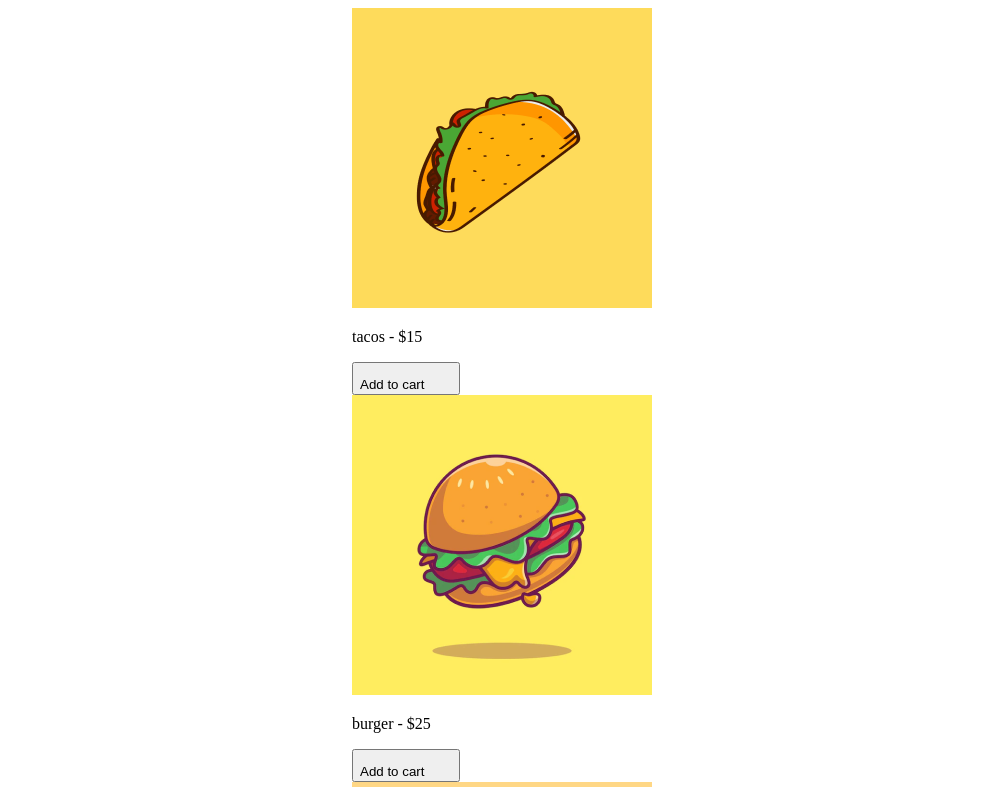
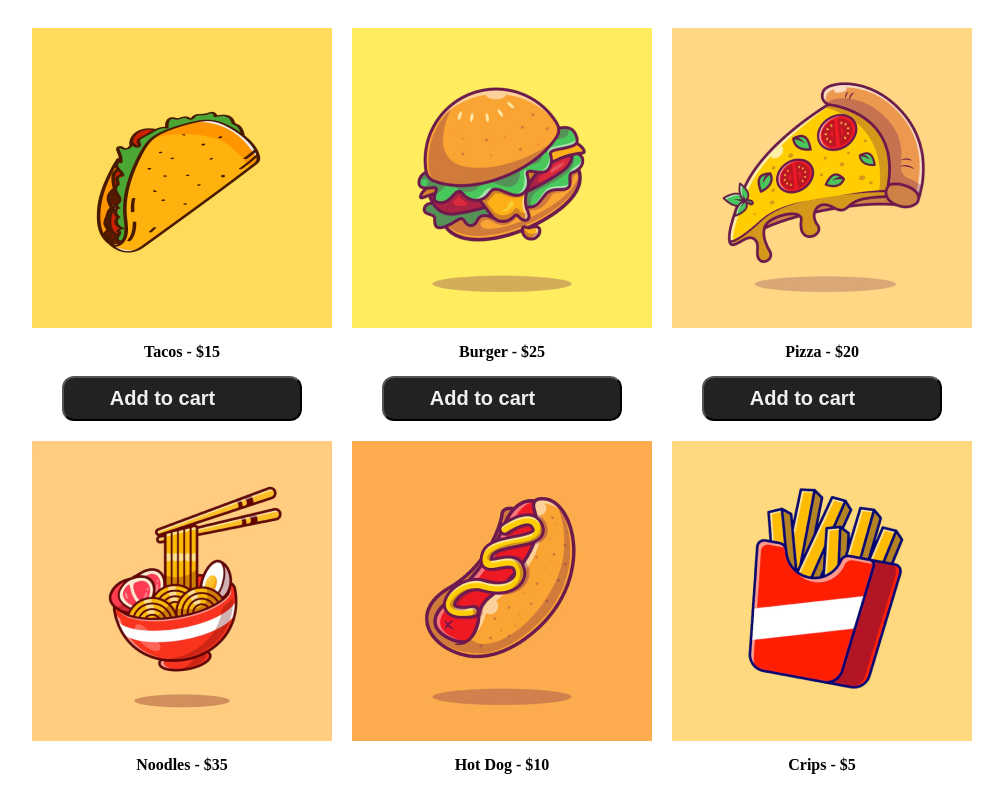
Before and after one commit to ivanherreradev/shopping-cart, a React (Vite) app: page / in a window 1280 px wide. Shown: the top 787 px of the page, without its empty margins (146-1149 px from the left). Built offline with nearby package versions, Linux system fonts and the light colour scheme; some icons are missing.

Commit message:
add styles

```diff
--- a/src/components/Products/Products.jsx
+++ b/src/components/Products/Products.jsx
@@ -7,13 +7,13 @@ function Products () {
     <div className={styles.products}>
       {ProductsData.map((product) => {
         return (
-          <div key={product.id}>
+          <div key={product.id} className={styles.product}>
             <img src={product.image} alt={product.name} />
             <p>
               {product.name} - ${product.price}
             </p>
             <button onClick={() => console.log(product)}>
-              Add to cart <box-icon type="solid" name="cart-add"></box-icon>
+              Add to cart <box-icon type="solid" name="cart-add" color="#F0F0F0"></box-icon>
             </button>
           </div>
         )
--- a/src/components/Products/styles.module.scss
+++ b/src/components/Products/styles.module.scss
@@ -1,3 +1,41 @@
 .products {
+  display: grid;
+  grid-template-columns: repeat(3, 0fr);
+  gap: 20px;
+  margin-top: 20px;
+  margin-bottom: 20px;
 
+  .product {
+    display: flex;
+    flex-direction: column;
+    justify-content: center;
+    align-items: center;
+
+    img {
+      width: 300px;
+      height: 300px;
+    }
+
+    p {
+      margin-top: 15px;
+      margin-bottom: 15px;
+      text-transform: capitalize;
+      font-weight: 900;
+    }
+
+    button {
+      width: 240px;
+      height: 45px;
+      border-radius: 12px;
+      display: flex;
+      flex-direction: row;
+      align-items: center;
+      justify-content: center;
+      gap: 15px;
+      font-size: 20px;
+      font-weight: 900;
+      background-color: #222222;
+      color: #F0F0F0;
+    }
+  }
 }
```
